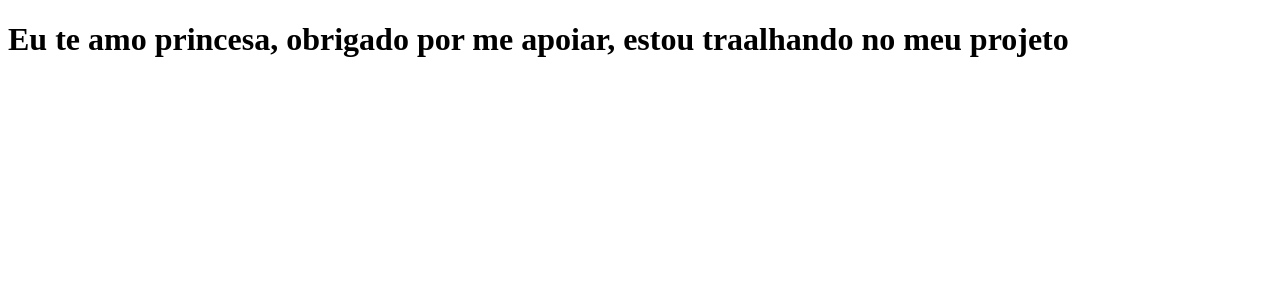
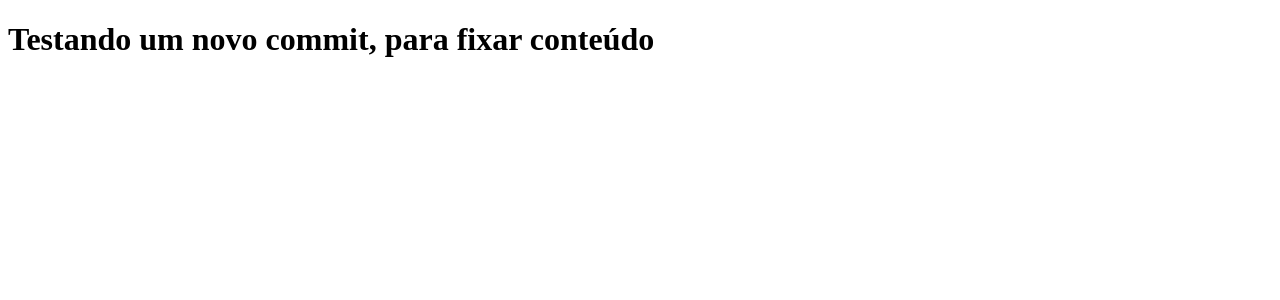
Before and after one commit to ennyocafe/socialtab, a Next.js app: page / in a window 1280 px wide. Shown: the top 300 px of the page. Built offline with nearby package versions, Linux system fonts and the light colour scheme.

Commit message:
Recapitulando conhecimento

```diff
--- a/pages/index.js
+++ b/pages/index.js
@@ -1,5 +1,5 @@
 function Home(){
-    return <h1> Eu te amo princesa, obrigado por me apoiar, estou traalhando no meu projeto</h1>
+    return <h1> Testando um novo commit, para fixar conteúdo</h1>
 
 }
 
```
